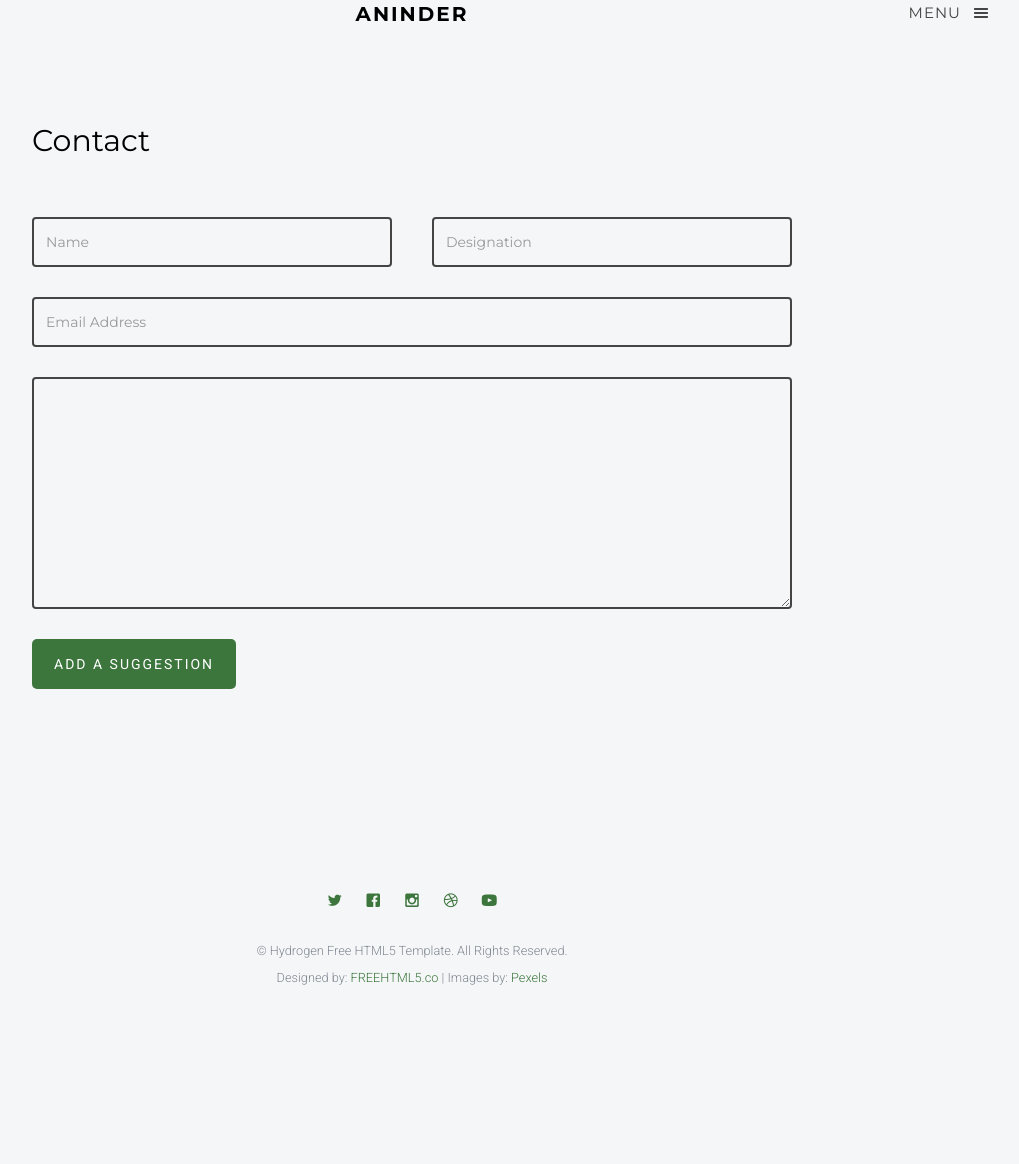
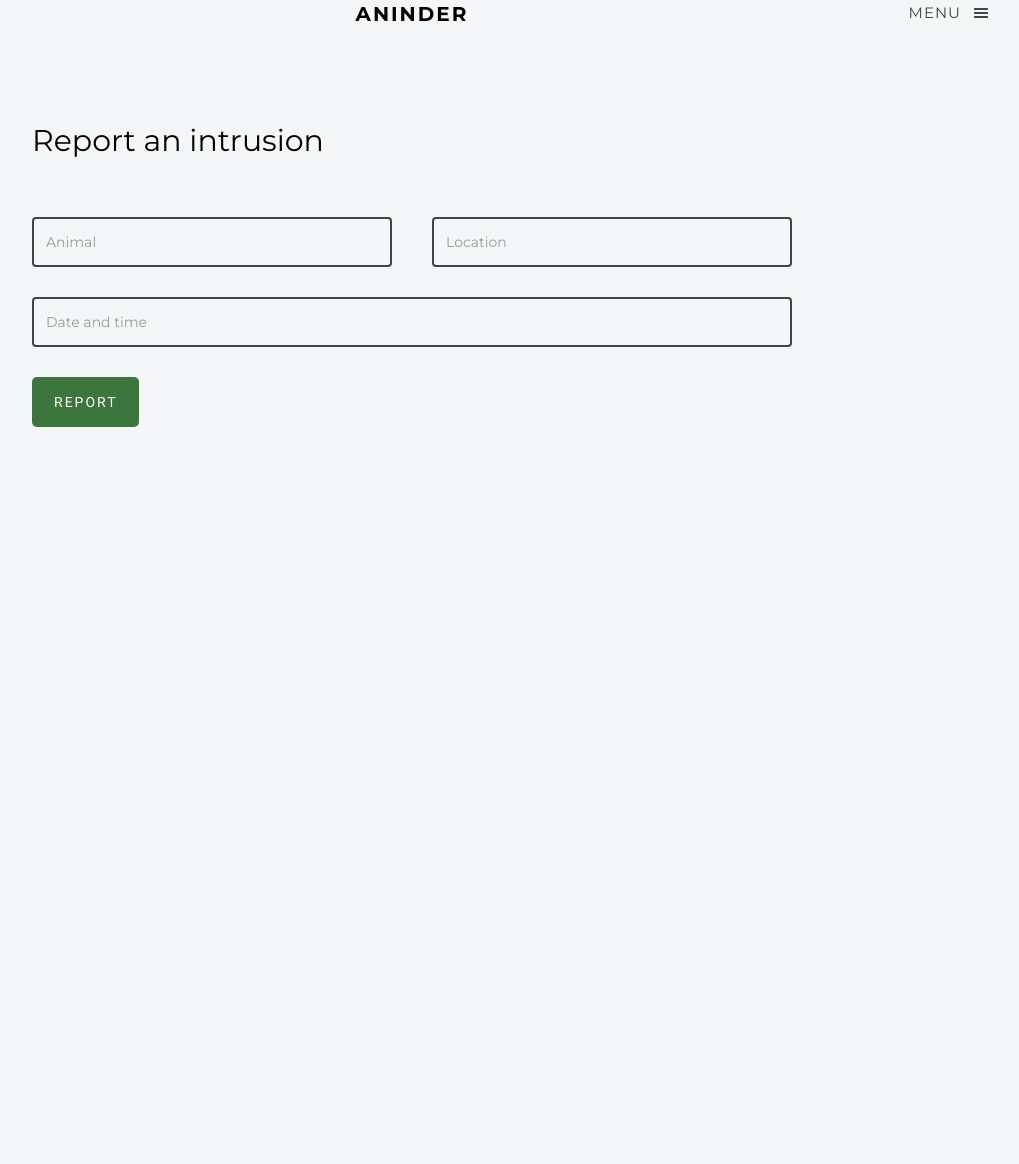
Before and after one commit to Arjun-23122001/aninder_btech_project, a Django app: page /report/ in a window 1280 px wide. Shown: the part 76-1240 px from the top of the page, without its empty margins (238-1257 px from the left). After the commit the page ends 503 px from the top, so only its background shows below. Run offline with Django 3.2, Linux system fonts and the light colour scheme; some libraries are stand-ins or nearby versions; some web fonts are replaced.

Commit message:
Update report.html

```diff
--- a/templates/report.html
+++ b/templates/report.html
@@ -27,20 +27,6 @@
 	//////////////////////////////////////////////////////
 	 -->
 
-  <!-- Facebook and Twitter integration -->
-	<meta property="og:title" content=""/>
-	<meta property="og:image" content=""/>
-	<meta property="og:url" content=""/>
-	<meta property="og:site_name" content=""/>
-	<meta property="og:description" content=""/>
-	<meta name="twitter:title" content="" />
-	<meta name="twitter:image" content="" />
-	<meta name="twitter:url" content="" />
-	<meta name="twitter:card" content="" />
-
-	<!-- Place favicon.ico and apple-touch-icon.png in the root directory -->
-	<link rel="shortcut icon" href="favicon.ico">
-
 	<!-- Google Webfonts -->
 	<link href='http://fonts.googleapis.com/css?family=Roboto:400,300,100,500' rel='stylesheet' type='text/css'>
 	<link href='https://fonts.googleapis.com/css?family=Montserrat:400,700' rel='stylesheet' type='text/css'>
@@ -69,7 +55,7 @@
 		<h1 class="fh5co-logo"><a class="navbar-brand" href="{% url 'user_home' %}">ANINDER</a></h1>
 		<ul>
 			<li><a href="{% url 'user_home' %}">Home</a></li>
-			<li class="active"><a href="{% url 'user_home' %}">Report an intrusion</a></li>
+			<li class="active"><a href="{% url 'report' %}">Report an intrusion</a></li>
 			<li class="active"><a href="{% url 'user_map' %}">Animal intrusion Map</a></li>
 		</ul>
 		<h3 class="fh5co-lead"></h3>
@@ -91,30 +77,27 @@
 		<div class="container">
 			<div class="row">
 				<div class="col-md-8 col-md-offset-2">
-					<h2>Contact</h2>
+					<h2>Report an intrusion</h2>
 					<div class="fh5co-spacer fh5co-spacer-sm"></div>
 					<form method="POST">
 						{% csrf_token %}
 						<div class="row">
 							<div class="col-md-6">
 								<div class="form-group">
-									<input type="text" class="form-control" placeholder="Name" name="Name">
+									<input type="text" class="form-control" placeholder="Animal" name="Animal">
 								</div>
 							</div>
 							<div class="col-md-6">
 								<div class="form-group">
-									<input type="text" class="form-control" placeholder="Designation" name="Designation">
+									<input type="text" class="form-control" placeholder="Location" name="Location">
 								</div>
 							</div>
 							<div class="col-md-12">
 								<div class="form-group">
-									<input type="email" class="form-control" placeholder="Email Address" Name="Email">
+									<input type="text" class="form-control" placeholder="Date and time" Name="Date">
 								</div>
 								<div class="form-group">
-									<textarea name="message" id="message" cols="30" class="form-control" rows="10" name="textarea"></textarea>
-								</div>
-								<div class="form-group">
-									<input type="submit" class="btn btn-primary" value="Add a suggestion">
+									<input type="submit" class="btn btn-primary" value="Report">
 								</div>
 							</div>
 						</div>
@@ -126,25 +109,6 @@
        </div>
 	</div>
 
-	<footer id="fh5co-footer">
-
-		<div class="container">
-			<div class="row row-padded">
-				<div class="col-md-12 text-center">
-					<p class="fh5co-social-icons">
-						<a href="#"><i class="icon-twitter"></i></a>
-						<a href="#"><i class="icon-facebook"></i></a>
-						<a href="#"><i class="icon-instagram"></i></a>
-						<a href="#"><i class="icon-dribbble"></i></a>
-						<a href="#"><i class="icon-youtube"></i></a>
-					</p>
-					<p><small>&copy; Hydrogen Free HTML5 Template. All Rights Reserved. <br>Designed by: <a href="http://freehtml5.co/" target="_blank">FREEHTML5.co</a> | Images by: <a href="http://pexels.com" target="_blank">Pexels</a> </small></p>
-				</div>
-			</div>
-		</div>
-	</footer>
-
-
 	<script src="{% static 'js/jquery.min.js' %}"></script>
 	<script src="{% static 'js/jquery.easing.1.3.js' %}"></script>
 	<script src="{% static 'js/bootstrap.min.js' %}"></script>
```
